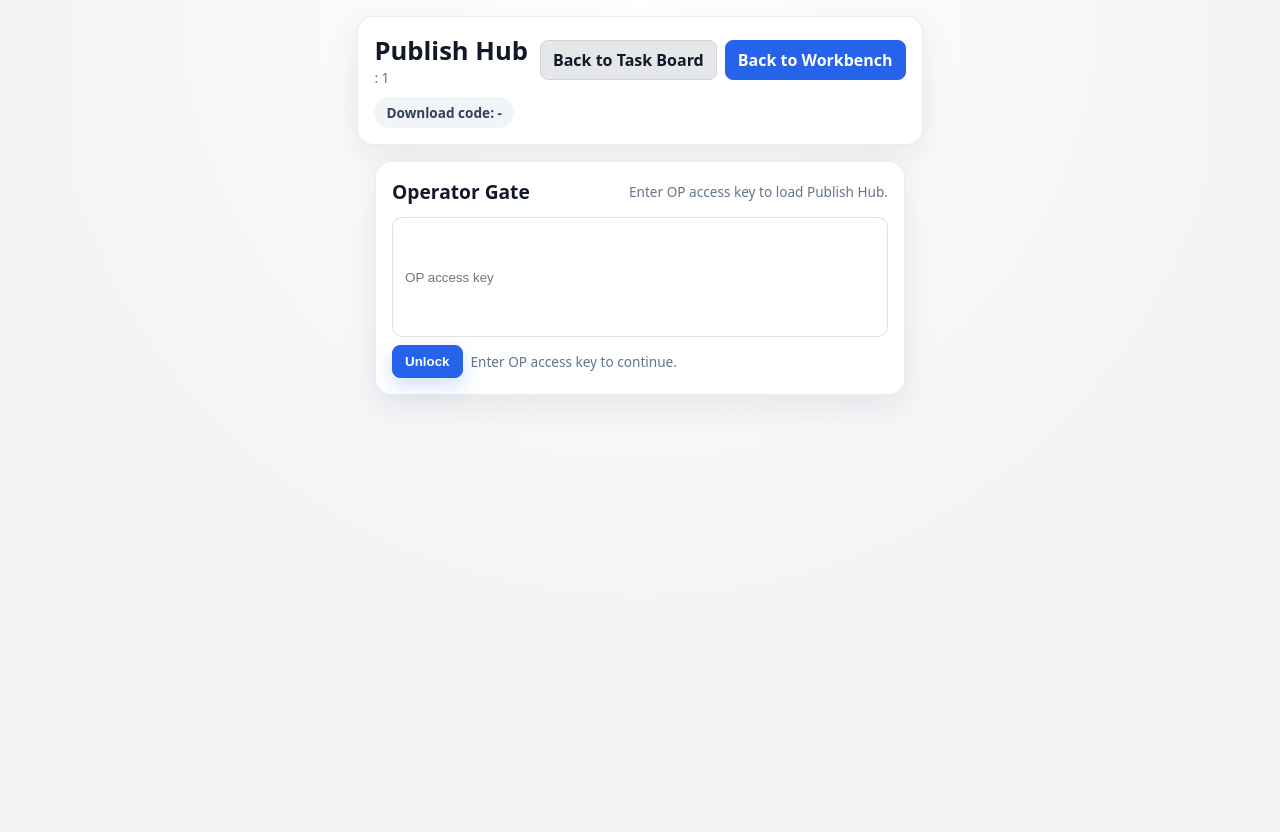
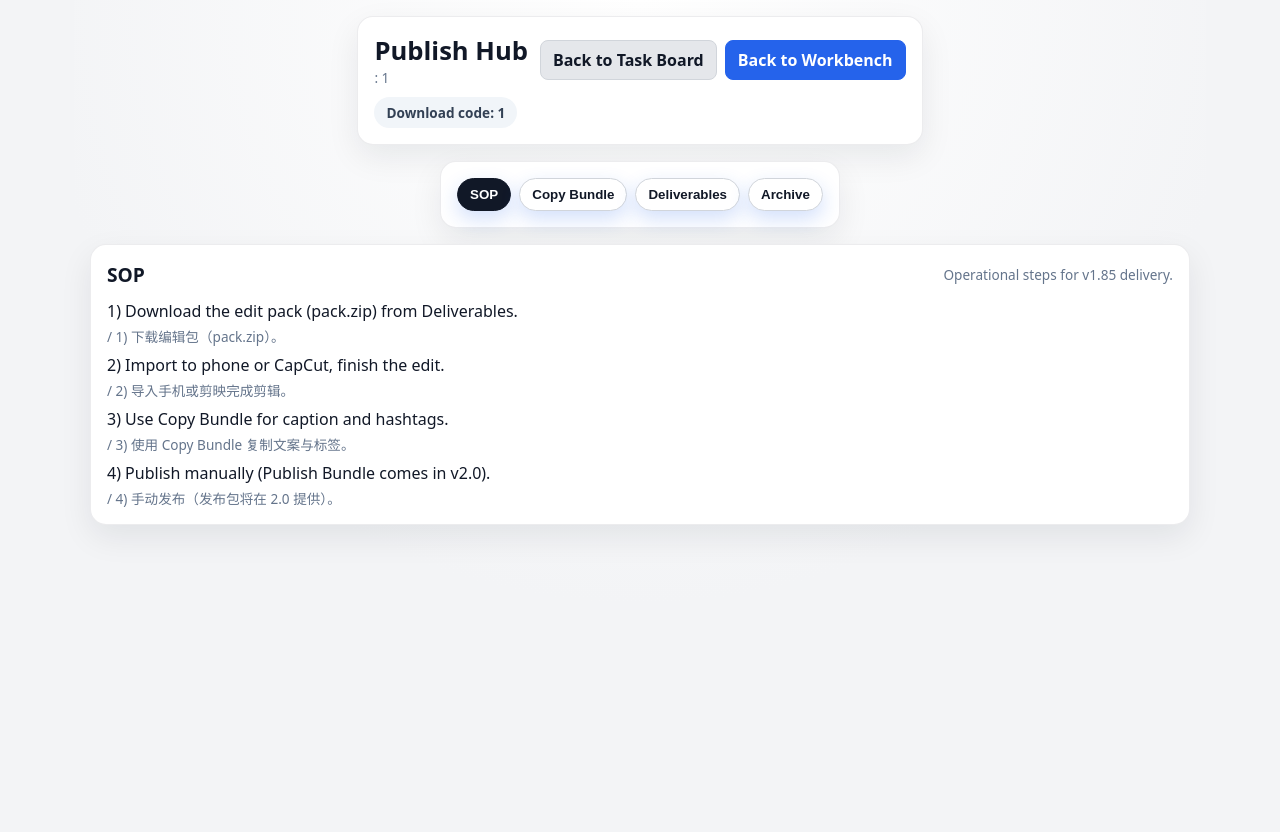
Before and after one commit to zhaojfifa/shortvideo-v1-capcut, a Python web app: template gateway/app/templates/task_publish_hub.html in a window 1280 px wide. Run offline with Jinja, Linux system fonts and the light colour scheme; the template is opened without the code that fills it: most values are stand-ins (such as "Sample title", 1, 10 or a date in 2020).

Commit message:
PUB-02: restructure publish hub into 4 tabs (SOP/Copy/Deliverables/Archive)

```diff
--- a/gateway/app/templates/task_publish_hub.html
+++ b/gateway/app/templates/task_publish_hub.html
@@ -92,6 +92,41 @@
     }
     .copy-btn:hover { background: #cbd5f5; }
     .publish-textarea { width: 100%; min-height: 120px; }
+    .tabs {
+      display: flex;
+      flex-wrap: wrap;
+      gap: 8px;
+    }
+    .tab-btn {
+      border: 1px solid #d1d5db;
+      background: #ffffff;
+      color: #111827;
+      padding: 8px 12px;
+      border-radius: 999px;
+      font-weight: 700;
+      cursor: pointer;
+    }
+    .tab-btn.active {
+      background: #111827;
+      color: #ffffff;
+      border-color: #111827;
+    }
+    .tab-panel { display: none; }
+    .tab-panel.active { display: block; }
+    .bilingual { display: flex; flex-direction: column; gap: 4px; }
+    .qr-placeholder {
+      width: 180px;
+      height: 180px;
+      border: 1px dashed #cbd5e1;
+      background: #ffffff;
+      display: flex;
+      align-items: center;
+      justify-content: center;
+      color: #94a3b8;
+      font-weight: 600;
+      text-align: center;
+      padding: 12px;
+    }
   </style>
 </head>
 <body>
@@ -110,57 +145,147 @@
         </div>
       </div>
       <div class="info-row" style="margin-top:10px;">
-        <div class="info-pill">Download code: <span id="download-code">-</span></div>
+        <div class="info-pill">Download code: <span id="download-code">{{ task.task_id[:6]|upper }}</span></div>
       </div>
     </div>
 
-    <div class="card" id="op-gate" style="display:none;">
-      <div class="section-title">
-        <h2>Operator Gate</h2>
-        <div class="secondary">Enter OP access key to load Publish Hub.</div>
-      </div>
-      <div class="copy-row" style="margin-top:10px;">
-        <input id="op-key-input" class="publish-textarea" placeholder="OP access key" />
-        <button type="button" class="btn-primary" id="op-key-save">Unlock</button>
-        <span id="op-key-status" class="muted"></span>
+    <div class="card">
+      <div class="tabs" role="tablist">
+        <button class="tab-btn active" data-tab="tab-sop" type="button">SOP</button>
+        <button class="tab-btn" data-tab="tab-copy" type="button">Copy Bundle</button>
+        <button class="tab-btn" data-tab="tab-deliverables" type="button">Deliverables</button>
+        <button class="tab-btn" data-tab="tab-archive" type="button">Archive</button>
       </div>
     </div>
 
-    <div id="hub-content" style="display:none;">
-      <div class="section-grid">
+    <div class="tab-panel active" id="tab-sop">
+      <div class="card">
+        <div class="section-title">
+          <h2>SOP</h2>
+          <div class="secondary">Operational steps for v1.85 delivery.</div>
+        </div>
+        <div class="bilingual">
+          <div>1) Download the edit pack (pack.zip) from Deliverables.</div>
+          <div class="muted t-secondary">/ 1) 下载编辑包（pack.zip）。</div>
+        </div>
+        <div class="bilingual" style="margin-top:8px;">
+          <div>2) Import to phone or CapCut, finish the edit.</div>
+          <div class="muted t-secondary">/ 2) 导入手机或剪映完成剪辑。</div>
+        </div>
+        <div class="bilingual" style="margin-top:8px;">
+          <div>3) Use Copy Bundle for caption and hashtags.</div>
+          <div class="muted t-secondary">/ 3) 使用 Copy Bundle 复制文案与标签。</div>
+        </div>
+        <div class="bilingual" style="margin-top:8px;">
+          <div>4) Publish manually (Publish Bundle comes in v2.0).</div>
+          <div class="muted t-secondary">/ 4) 手动发布（发布包将在 2.0 提供）。</div>
+        </div>
+      </div>
+    </div>
+
+    <div class="tab-panel" id="tab-copy">
+      <div class="card">
+        <div class="section-title">
+          <h2>Copy Bundle</h2>
+          <div class="secondary">Editable fields for operators. Changes are not saved.</div>
+        </div>
+        <div class="field" style="margin-top:10px;">
+          <label>Caption</label>
+          <div class="copy-row">
+            <button type="button" class="copy-btn" data-copy-target="copy-caption">Copy</button>
+          </div>
+          <textarea id="copy-caption" class="publish-textarea"></textarea>
+        </div>
+        <div class="field" style="margin-top:10px;">
+          <label>Hashtags</label>
+          <div class="copy-row">
+            <button type="button" class="copy-btn" data-copy-target="copy-hashtags">Copy</button>
+          </div>
+          <textarea id="copy-hashtags" class="publish-textarea"></textarea>
+        </div>
+        <div class="field" style="margin-top:10px;">
+          <label>Comment CTA</label>
+          <div class="copy-row">
+            <button type="button" class="copy-btn" data-copy-target="copy-comment-cta">Copy</button>
+          </div>
+          <textarea id="copy-comment-cta" class="publish-textarea"></textarea>
+        </div>
+        <div class="field" style="margin-top:10px;">
+          <label>Link Text</label>
+          <div class="copy-row">
+            <button type="button" class="copy-btn" data-copy-target="copy-link-text">Copy</button>
+          </div>
+          <textarea id="copy-link-text" class="publish-textarea"></textarea>
+        </div>
+        <div class="field" style="margin-top:10px;">
+          <label>Publish Time Suggestion</label>
+          <div class="copy-row">
+            <button type="button" class="copy-btn" data-copy-target="copy-publish-time">Copy</button>
+          </div>
+          <textarea id="copy-publish-time" class="publish-textarea"></textarea>
+        </div>
+      </div>
+    </div>
+
+    <div class="tab-panel" id="tab-deliverables">
       <div class="card">
         <div class="section-title">
           {% set deliverables_secondary = t_secondary("download") %}
           <h2>Deliverables{% if deliverables_secondary %} <span class="muted t-secondary">/ {{ deliverables_secondary }}</span>{% endif %}</h2>
-            <div class="secondary">Links are rendered from /api/tasks/{{ task.task_id }}/publish_hub.</div>
+          <div class="secondary">Only existing artifacts are shown.</div>
         </div>
-          <div id="deliverables-list" class="copy-row" style="margin-top:12px;"></div>
         <div class="copy-row" style="margin-top:12px;">
-            <a id="publish-bundle-link" class="btn-primary" href="#" target="_blank" rel="noopener">Download Publish Bundle (ZIP)</a>
+          {% if task.pack_path %}
+          <div class="link-row"><a class="download-link" href="{{ task.pack_path }}" target="_blank" rel="noopener">pack.zip</a></div>
+          {% endif %}
+          {% if task.scenes_path %}
+          <div class="link-row"><a class="download-link" href="{{ task.scenes_path }}" target="_blank" rel="noopener">scenes.zip</a></div>
+          {% endif %}
+          {% if task.origin_srt_path %}
+          <div class="link-row"><a class="download-link" href="{{ task.origin_srt_path }}" target="_blank" rel="noopener">origin.srt</a></div>
+          {% endif %}
+          {% if task.mm_srt_path %}
+          <div class="link-row"><a class="download-link" href="{{ task.mm_srt_path }}" target="_blank" rel="noopener">mm.srt</a></div>
+          {% endif %}
+          {% if task.mm_txt_path %}
+          <div class="link-row"><a class="download-link" href="{{ task.mm_txt_path }}" target="_blank" rel="noopener">mm.txt</a></div>
+          {% endif %}
+          {% if task.mm_audio_path %}
+          <div class="link-row"><a class="download-link" href="{{ task.mm_audio_path }}" target="_blank" rel="noopener">mm_audio</a></div>
+          {% endif %}
+        </div>
+        <div class="copy-row" style="margin-top:12px;">
+          <a class="btn-primary" href="{{ task.pack_path or '#' }}" target="_blank" rel="noopener">Edit Bundle (ZIP)</a>
+          <span class="muted">Coming in PR-PUB-03</span>
+        </div>
+        <div class="copy-row" style="margin-top:12px;">
+          <div class="qr-placeholder">QR placeholder<br/>Coming in PR-PUB-03</div>
+          <div class="muted">QR will point to /d/{{ task.task_id[:6]|upper }}</div>
+        </div>
       </div>
     </div>
 
+    <div class="tab-panel" id="tab-archive">
       <div class="card">
         <div class="section-title">
           {% set publish_secondary = t_secondary("publish") %}
           <h2>{{ t_primary("publish") }}{% if publish_secondary %} <span class="muted t-secondary">/ {{ publish_secondary }}</span>{% endif %}</h2>
-            {% set publish_now_secondary = t_secondary("publish_now") %}
-            <div class="secondary">{{ t_primary("publish_now") }}{% if publish_now_secondary %} / {{ publish_now_secondary }}{% endif %}</div>
+          <div class="secondary">Archive confirms delivery, not necessarily published.</div>
         </div>
         <div class="info-row">
           {% set provider_secondary = t_secondary("publish_provider") %}
-            <div class="info-pill">{{ t_primary("publish_provider") }}{% if provider_secondary %} <span class="t-secondary">/ {{ provider_secondary }}</span>{% endif %}: <span id="publish-provider">-</span></div>
+          <div class="info-pill">{{ t_primary("publish_provider") }}{% if provider_secondary %} <span class="t-secondary">/ {{ provider_secondary }}</span>{% endif %}: <span id="publish-provider">{{ task.publish_provider or "-" }}</span></div>
           {% set status_secondary = t_secondary("status") %}
-            <div class="info-pill">{{ t_primary("status") }}{% if status_secondary %} <span class="t-secondary">/ {{ status_secondary }}</span>{% endif %}: <span id="publish-status">-</span></div>
+          <div class="info-pill">{{ t_primary("status") }}{% if status_secondary %} <span class="t-secondary">/ {{ status_secondary }}</span>{% endif %}: <span id="publish-status">{{ task.publish_status or "-" }}</span></div>
           {% set published_secondary = t_secondary("published") %}
-            <div class="info-pill">{{ t_primary("published") }}{% if published_secondary %} <span class="t-secondary">/ {{ published_secondary }}</span>{% endif %}: <span id="published-at">-</span></div>
+          <div class="info-pill">{{ t_primary("published") }}{% if published_secondary %} <span class="t-secondary">/ {{ published_secondary }}</span>{% endif %}: <span id="published-at">{{ task.published_at or "-" }}</span></div>
         </div>
         <div class="section-grid" style="margin-top:12px;">
           <div class="field">
             {% set key_secondary = t_secondary("publish_key") %}
             <label>{{ t_primary("publish_key") }}{% if key_secondary %} <span class="muted t-secondary">/ {{ key_secondary }}</span>{% endif %}</label>
             <div class="copy-row">
-                <code id="publish-key">-</code>
+              <code id="publish-key">{{ task.publish_key or "-" }}</code>
               <button type="button" class="copy-btn" data-copy-target="publish-key">Copy</button>
             </div>
           </div>
@@ -168,7 +293,7 @@
             {% set url_secondary = t_secondary("publish_url") %}
             <label>{{ t_primary("publish_url") }}{% if url_secondary %} <span class="muted t-secondary">/ {{ url_secondary }}</span>{% endif %}</label>
             <div class="copy-row">
-                <a id="publish-url" href="#" target="_blank" rel="noopener">-</a>
+              <a id="publish-url" href="{{ task.publish_url or '#' }}" target="_blank" rel="noopener">{{ task.publish_url or "-" }}</a>
               <button type="button" class="copy-btn" data-copy-target="publish-url">Copy</button>
             </div>
           </div>
@@ -179,143 +304,11 @@
         </div>
       </div>
     </div>
-
-      <div class="section-grid">
-        <div class="card">
-          <div class="section-title">
-            <h2>Copy Bundle</h2>
-            <div class="secondary">Caption and hashtags ready for paste.</div>
-          </div>
-          <div class="field" style="margin-top:10px;">
-            <label>Caption</label>
-            <div class="copy-row">
-              <button type="button" class="copy-btn" data-copy-target="copy-caption">Copy</button>
-            </div>
-            <textarea id="copy-caption" class="publish-textarea" readonly></textarea>
-          </div>
-          <div class="field" style="margin-top:10px;">
-            <label>Hashtags</label>
-            <div class="copy-row">
-              <button type="button" class="copy-btn" data-copy-target="copy-hashtags">Copy</button>
-            </div>
-            <textarea id="copy-hashtags" class="publish-textarea" readonly></textarea>
-          </div>
-          <div class="field" style="margin-top:10px;">
-            <label>Comment CTA</label>
-            <div class="copy-row">
-              <button type="button" class="copy-btn" data-copy-target="copy-comment-cta">Copy</button>
-            </div>
-            <textarea id="copy-comment-cta" class="publish-textarea" readonly></textarea>
-          </div>
-          <div class="field" style="margin-top:10px;">
-            <label>Link Text</label>
-            <div class="copy-row">
-              <button type="button" class="copy-btn" data-copy-target="copy-link-text">Copy</button>
-            </div>
-            <textarea id="copy-link-text" class="publish-textarea" readonly></textarea>
-          </div>
-          <div class="field" style="margin-top:10px;">
-            <label>Publish Time Suggestion</label>
-            <div class="copy-row">
-              <button type="button" class="copy-btn" data-copy-target="copy-publish-time">Copy</button>
-            </div>
-            <textarea id="copy-publish-time" class="publish-textarea" readonly></textarea>
-          </div>
-        </div>
-
-        <div class="card">
-          <div class="section-title">
-            <h2>Mobile</h2>
-            <div class="secondary">Scan QR or open short link on phone.</div>
-          </div>
-          <div class="copy-row" style="margin-top:10px;">
-            <img id="qr-image" alt="QR" style="width:180px;height:180px;border:1px solid #e5e7eb;background:#fff;" />
-          </div>
-          <div class="copy-row" style="margin-top:10px;">
-            <a id="qr-link" href="#" target="_blank" rel="noopener">Open download</a>
-            <button type="button" class="copy-btn" data-copy-target="qr-link">Copy link</button>
-          </div>
-          <div class="copy-row" style="margin-top:6px;">
-            <a id="short-link" href="#" target="_blank" rel="noopener">Short link</a>
-            <button type="button" class="copy-btn" data-copy-target="short-link">Copy short</button>
-          </div>
-        </div>
-
-        <div class="card">
-          <div class="section-title">
-            <h2>SOP</h2>
-            <div class="secondary">Standard publish steps.</div>
-          </div>
-          <pre id="sop-markdown" style="white-space:pre-wrap;"></pre>
-        </div>
-      </div>
-    </div>
   </div>
 
   <script>
     const TASK_ID = "{{ task.task_id }}";
-    const OP_KEY_STORAGE = "op_access_key";
-
-    function appendLog(line) {
-      console.info(line);
-    }
-
-    function getOpKey() {
-      return sessionStorage.getItem(OP_KEY_STORAGE) || "";
-    }
-
-    function setOpKey(value) {
-      sessionStorage.setItem(OP_KEY_STORAGE, value);
-    }
-
-    function showGate(message) {
-      const gate = document.getElementById("op-gate");
-      const content = document.getElementById("hub-content");
-      if (gate) gate.style.display = "";
-      if (content) content.style.display = "none";
-      const statusEl = document.getElementById("op-key-status");
-      if (statusEl) statusEl.textContent = message || "";
-    }
-
-    function showContent() {
-      const gate = document.getElementById("op-gate");
-      const content = document.getElementById("hub-content");
-      if (gate) gate.style.display = "none";
-      if (content) content.style.display = "";
-    }
-
-    function setText(id, value) {
-      const el = document.getElementById(id);
-      if (el) el.textContent = value || "-";
-    }
-
-    function setLink(id, href) {
-      const el = document.getElementById(id);
-      if (!el) return;
-      el.href = href || "#";
-      el.textContent = href || "-";
-    }
-
-    function renderDeliverables(deliverables) {
-      const list = document.getElementById("deliverables-list");
-      if (!list) return;
-      list.innerHTML = "";
-      const order = ["final_mp4", "pack_zip", "scenes_zip", "origin_srt", "mm_srt", "mm_txt", "mm_audio"];
-      order.forEach((key) => {
-        const item = deliverables && deliverables[key];
-        if (!item || !item.url) return;
-        const row = document.createElement("div");
-        row.className = "link-row";
-        const link = document.createElement("a");
-        link.className = "download-link";
-        link.href = item.url;
-        link.target = "_blank";
-        link.rel = "noopener";
-        link.textContent = item.label || key;
-        row.appendChild(link);
-        list.appendChild(row);
-      });
-    }
+    const MM_TXT_URL = {{ (task.mm_txt_path or "") | tojson | safe }};
 
     function copyTextFromElement(el) {
       if (!el) return;
@@ -339,76 +332,16 @@
       });
     });
 
-    async function fetchPublishHub() {
-      const opKey = getOpKey();
-      if (!opKey) {
-        showGate("Missing OP access key.");
-        return;
-      }
-      const resp = await fetch(`/api/tasks/${encodeURIComponent(TASK_ID)}/publish_hub`, {
-        headers: { "X-OP-KEY": opKey },
-      });
-      if (resp.status === 401 || resp.status === 403) {
-        showGate("Invalid OP access key.");
-        return;
-      }
-      if (!resp.ok) {
-        showGate(`Failed to load: HTTP ${resp.status}`);
-        return;
-      }
-      const data = await resp.json();
-      showContent();
-      setText("download-code", data.download_code || "-");
-      renderDeliverables(data.deliverables || {});
-      setText("publish-provider", data.publish_provider || "-");
-      setText("publish-status", data.publish_status || "-");
-      setText("published-at", data.published_at || "-");
-      setText("publish-key", data.publish_key || "-");
-      const publishUrl = data.publish_url || "-";
-      const urlEl = document.getElementById("publish-url");
-      if (urlEl) {
-        urlEl.textContent = publishUrl;
-        urlEl.href = publishUrl === "-" ? "#" : publishUrl;
-      }
-      const bundleLink = document.getElementById("publish-bundle-link");
-      if (bundleLink && data.publish_bundle_url) {
-        bundleLink.href = data.publish_bundle_url;
-      }
-      const copy = data.copy_bundle || {};
-      const captionEl = document.getElementById("copy-caption");
-      if (captionEl) captionEl.value = copy.caption || "";
-      const hashtagsEl = document.getElementById("copy-hashtags");
-      if (hashtagsEl) hashtagsEl.value = copy.hashtags || "";
-      const ctaEl = document.getElementById("copy-comment-cta");
-      if (ctaEl) ctaEl.value = copy.comment_cta || "";
-      const linkEl = document.getElementById("copy-link-text");
-      if (linkEl) linkEl.value = copy.link_text || "";
-      const timeEl = document.getElementById("copy-publish-time");
-      if (timeEl) timeEl.value = copy.publish_time_suggestion || "";
-      const sopEl = document.getElementById("sop-markdown");
-      if (sopEl) sopEl.textContent = data.sop_markdown || "";
-      const qrImg = document.getElementById("qr-image");
-      if (qrImg && data.mobile && data.mobile.qr_target) {
-        qrImg.src = `https://api.qrserver.com/v1/create-qr-code/?size=180x180&data=${encodeURIComponent(data.mobile.qr_target)}`;
-      }
-      if (data.mobile) {
-        setLink("qr-link", data.mobile.qr_target || "#");
-        setLink("short-link", data.mobile.short_link || "#");
-      }
-    }
-
     const publishBtn = document.getElementById("publish-btn");
     if (publishBtn) {
       publishBtn.addEventListener("click", async () => {
         const statusEl = document.getElementById("publish-status");
         if (statusEl) statusEl.textContent = "Publishing...";
         try {
-          const opKey = getOpKey();
           const resp = await fetch(`/api/tasks/${encodeURIComponent(TASK_ID)}/publish`, {
             method: "POST",
             headers: {
               "Content-Type": "application/json",
-              ...(opKey ? { "X-OP-KEY": opKey } : {}),
             },
             body: JSON.stringify({ task_id: TASK_ID, force: false }),
           });
@@ -417,35 +350,54 @@
             if (statusEl) statusEl.textContent = `Publish failed: ${resp.status} ${detail}`;
             return;
           }
+          const payload = await resp.json().catch(() => ({}));
           if (statusEl) statusEl.textContent = "Published.";
-          await fetchPublishHub();
+          if (payload.publish_key) {
+            const keyEl = document.getElementById("publish-key");
+            if (keyEl) keyEl.textContent = payload.publish_key;
+          }
+          if (payload.download_url) {
+            const urlEl = document.getElementById("publish-url");
+            if (urlEl) {
+              urlEl.textContent = payload.download_url;
+              urlEl.href = payload.download_url;
+            }
+          }
+          if (payload.published_at) {
+            const atEl = document.getElementById("published-at");
+            if (atEl) atEl.textContent = payload.published_at;
+          }
         } catch (err) {
           if (statusEl) statusEl.textContent = `Publish error: ${err}`;
         }
       });
     }
 
-    const saveBtn = document.getElementById("op-key-save");
-    if (saveBtn) {
-      saveBtn.addEventListener("click", () => {
-        const input = document.getElementById("op-key-input");
-        const value = input ? input.value.trim() : "";
-        if (!value) {
-          showGate("OP access key is required.");
-          return;
+    document.addEventListener("DOMContentLoaded", () => {
+      const tabs = document.querySelectorAll(".tab-btn");
+      const panels = document.querySelectorAll(".tab-panel");
+      function activate(id) {
+        tabs.forEach((btn) => btn.classList.toggle("active", btn.dataset.tab === id));
+        panels.forEach((panel) => panel.classList.toggle("active", panel.id === id));
       }
-        setOpKey(value);
-        fetchPublishHub().catch(() => {});
+      tabs.forEach((btn) => {
+        btn.addEventListener("click", () => {
+          const id = btn.dataset.tab;
+          if (id) activate(id);
         });
+      });
+      const hash = window.location.hash.replace("#", "");
+      if (hash) activate(`tab-${hash}`);
+
+      if (MM_TXT_URL) {
+        fetch(MM_TXT_URL, { cache: "no-store" })
+          .then((resp) => (resp.ok ? resp.text() : ""))
+          .then((text) => {
+            const captionEl = document.getElementById("copy-caption");
+            if (captionEl && !captionEl.value && text) captionEl.value = text;
+          })
+          .catch(() => {});
       }
-
-    document.addEventListener("DOMContentLoaded", () => {
-      const existing = getOpKey();
-      if (!existing) {
-        showGate("Enter OP access key to continue.");
-        return;
-      }
-      fetchPublishHub().catch(() => {});
     });
   </script>
 </body>
```
Lines whose indentation alone changed are shown as unchanged.
